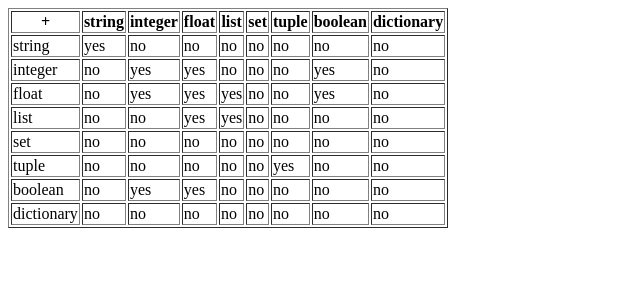
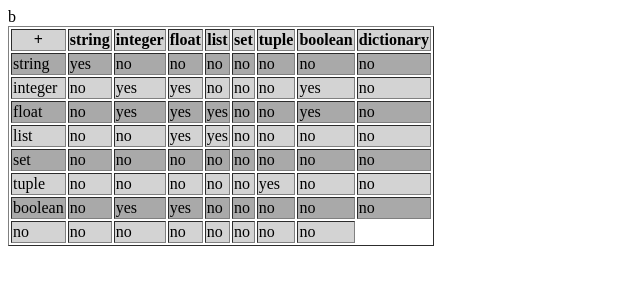
Before and after one commit to Snugglezz/Classwork, a plain HTML site: page 2024-2025/HTML/Week_2/2024-09-23/table.html in a window 1280 px wide. Shown: the whole page, without its empty margins (0-640 px from the left). Drawn offline with Linux system fonts and the light colour scheme.

Commit message:
commit to git hub

```diff
--- a/2024-2025/HTML/Week_2/2024-09-23/table.html
+++ b/2024-2025/HTML/Week_2/2024-09-23/table.html
@@ -3,10 +3,11 @@
     <head>
         <meta charset="UTF-8">
         <title>Title</title>
+        <link rel="stylesheet" href="tablee%20color.css "
     </head>
     <body>
     <table border="1">
-        <tr>
+        <tr class="freak">
             <th>+</th>
             <th>string</th>
             <th>integer</th>
@@ -17,7 +18,7 @@
             <th>boolean</th>
             <th>dictionary</th>
         </tr>
-        <tr>
+        <tr class="black">
             <td>string</td>
             <td>yes</td>
             <td>no</td>
@@ -28,7 +29,7 @@
             <td>no</td>
             <td>no</td>
         </tr>
-        <tr>
+        <tr class="freak">
             <td>integer</td>
             <td>no</td>
             <td>yes</td>
@@ -39,7 +40,7 @@
             <td>yes</td>
             <td>no</td>
         </tr>
-        <tr>
+        <tr class="black">
             <td>float</td>
             <td>no</td>
             <td>yes</td>
@@ -50,7 +51,7 @@
             <td>yes</td>
             <td>no</td>
         </tr>
-        <tr>
+        <tr class="freak">
             <td>list</td>
             <td>no</td>
             <td>no</td>
@@ -61,7 +62,7 @@
             <td>no</td>
             <td>no</td>
         </tr>
-        <tr>
+        <tr class="black">
             <td>set</td>
             <td>no</td>
             <td>no</td>
@@ -72,7 +73,7 @@
             <td>no</td>
             <td>no</td>
         </tr>
-        <tr>
+        <tr class="freak">
             <td>tuple</td>
             <td>no</td>
             <td>no</td>
@@ -83,7 +84,7 @@
             <td>no</td>
             <td>no</td>
         </tr>
-        <tr>
+        <tr class="black">
             <td>boolean</td>
             <td>no</td>
             <td>yes</td>
@@ -94,9 +95,8 @@
             <td>no</td>
             <td>no</td>
         </tr>
-        <tr>
-            <td>dictionary</td>
-            <td>no</td>
+        <tr class="freak">
+ b          <td>no</td>
             <td>no</td>
             <td>no</td>
             <td>no</td>
@@ -106,5 +106,5 @@
             <td>no</td>
         </tr>
     </table>
-    </body>
+     </body>
 </html>
--- /dev/null
+++ b/2024-2025/HTML/Week_2/2024-09-23/tablee color.css
@@ -0,0 +1,6 @@
+.freak{
+    background-color: lightgrey;
+}
+.black{
+   background-color:darkgrey;
+}
```
Also changed, not shown: 2024-2025/HTML/vocab3.html (added, +33 -0 lines).
